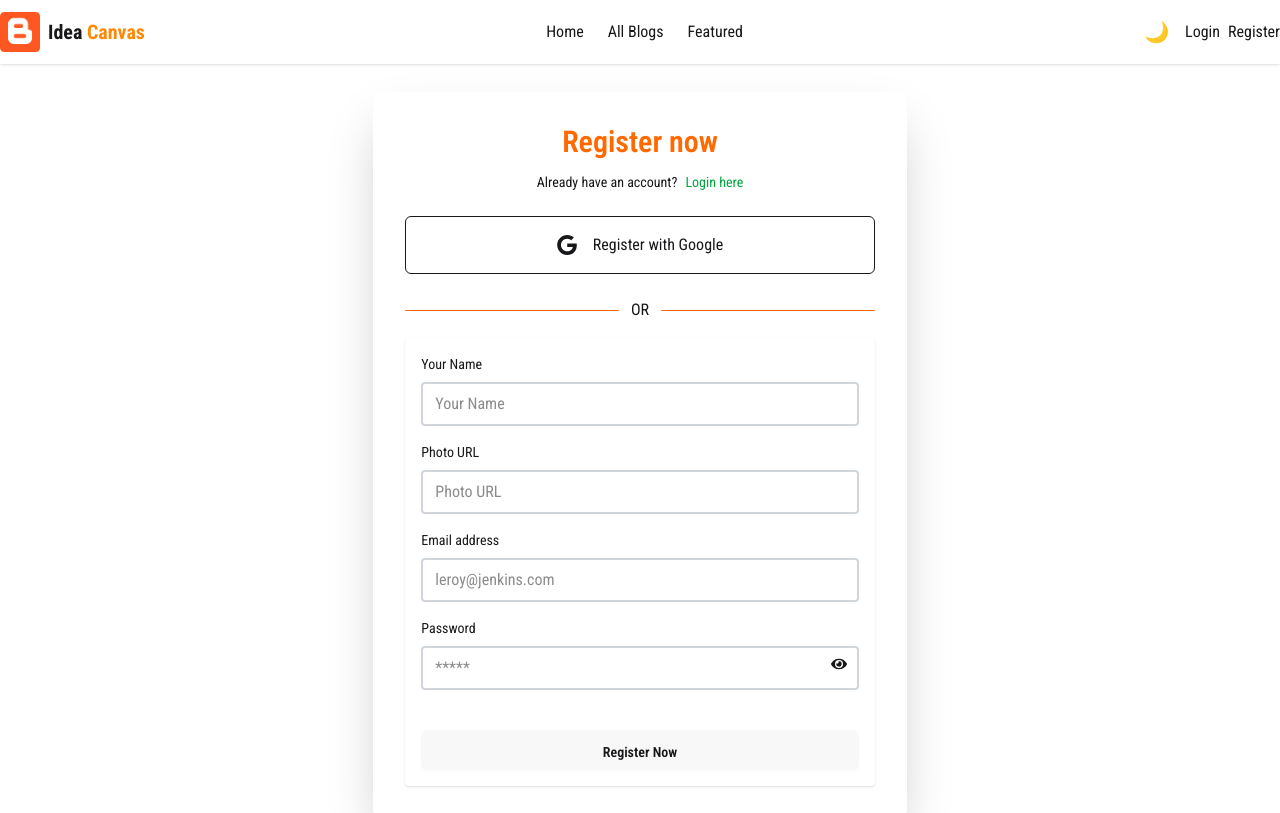
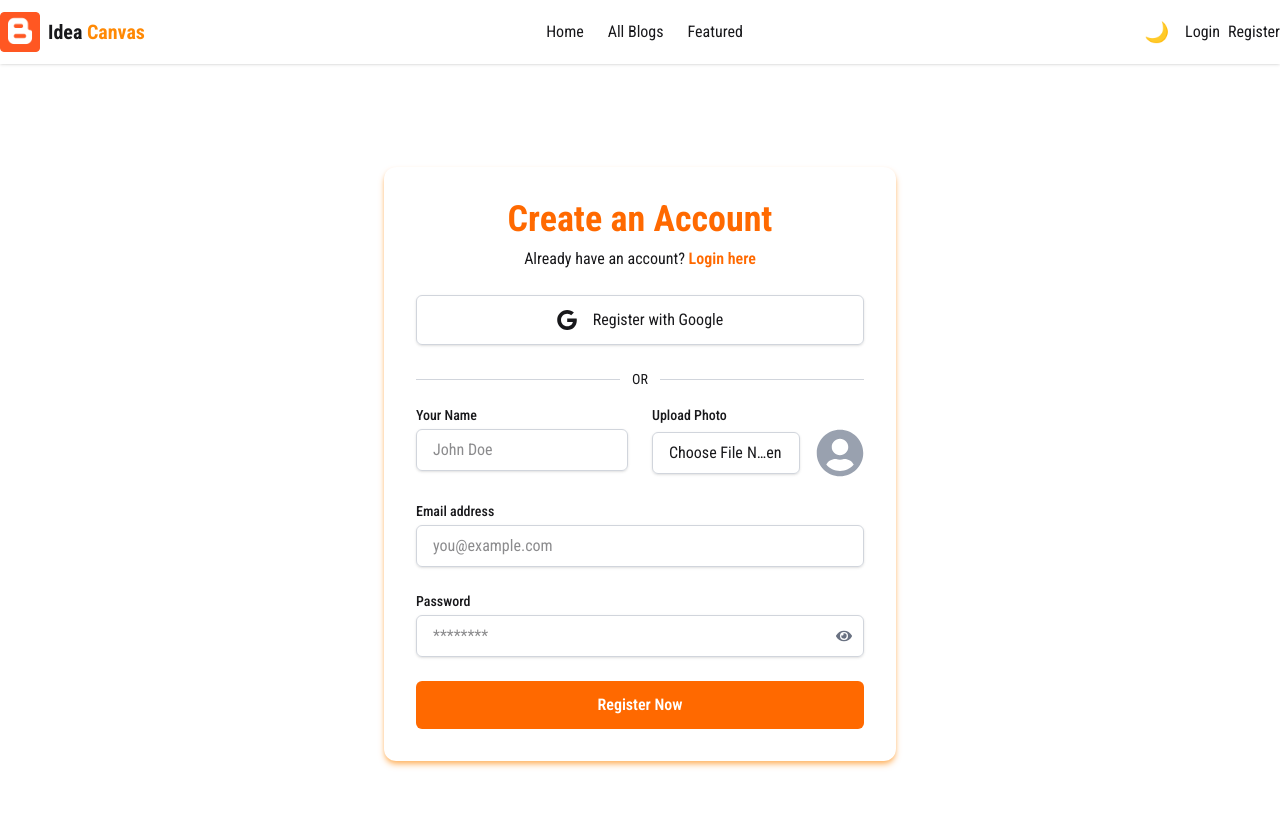
Before and after one commit to SohanurRahman007/assignment-11-idea-canvas-client-polishing, a React (Vite) app: page /register in a window 1280 px wide. Shown: the top 813 px of the page. Built offline with nearby package versions, Linux system fonts and the light colour scheme; no server answers.

Commit message:
login and register polishing done

```diff
--- a/src/pages/Login/Login.jsx
+++ b/src/pages/Login/Login.jsx
@@ -1,85 +1,94 @@
 import { useContext, useState } from "react";
 import { Link, useLocation, useNavigate } from "react-router-dom";
+import toast from "react-hot-toast";
 import { AuthContext } from "../../provider/AuthProvider";
-import Swal from "sweetalert2";
 import { FaEye, FaEyeSlash } from "react-icons/fa";
 import { Helmet } from "react-helmet-async";
 
 const Login = () => {
   const { loginUser, googleLogin } = useContext(AuthContext);
   const [showPassword, setShowPassword] = useState(false);
+  const [formData, setFormData] = useState({
+    email: "",
+    password: "",
+  });
+
   const location = useLocation();
   const navigate = useNavigate();
 
-  const handleLogin = (e) => {
-    e.preventDefault();
-    const form = e.target;
-    const email = form.email.value;
-    const password = form.password.value;
-
-    // Login User
-    loginUser(email, password)
-      .then((result) => {
-        Swal.fire({
-          title: "Login successfully!",
-          icon: "success",
-          timer: 1500,
-          showConfirmButton: false,
-        });
-        navigate(`${location.state ? location.state : "/"}`);
-        console.log(result);
-      })
-      .catch((error) => {
-        const errorCode = error.code;
-        console.log(errorCode);
+  // Handle input changes for the controlled component
+  const handleChange = (e) => {
+    setFormData({
+      ...formData,
+      [e.target.name]: e.target.value,
     });
   };
 
+  // Login with email and password
+  const handleLogin = async (e) => {
+    e.preventDefault();
+    const { email, password } = formData;
+
+    const toastId = toast.loading("Logging in...");
+
+    try {
+      await loginUser(email, password);
+      toast.success("Login successful!", { id: toastId });
+      navigate(location.state || "/");
+    } catch (error) {
+      toast.error("Invalid email or password.", { id: toastId });
+      console.error("Login error:", error);
+    }
+  };
+
   // Login with Google
-  const handleGoogleLogin = () => {
-    googleLogin()
-      .then((result) => {
-        Swal.fire({
-          title: "Login successfully!",
-          icon: "success",
-          timer: 1500,
-          showConfirmButton: false,
+  const handleGoogleLogin = async () => {
+    const toastId = toast.loading("Logging in with Google...");
+    try {
+      await googleLogin();
+      toast.success("Login successful!", { id: toastId });
+      navigate(location.state || "/");
+    } catch (error) {
+      toast.error("Failed to login with Google.", { id: toastId });
+      console.error("Google login error:", error);
+    }
+  };
+
+  // Fills the form with demo data for quick testing
+  const handleFillForm = () => {
+    setFormData({
+      email: "sohanur007@gmail.com",
+      password: "Sohanur@007",
     });
-        navigate(`${location.state ? location.state : "/"}`);
-        console.log(result);
-      })
-      .catch((error) => {
-        console.log(error);
+    toast("Demo credentials filled!", {
+      icon: "👏",
     });
   };
 
   return (
-    <div className="my-7 flex flex-col">
+    <div className="flex items-center justify-center min-h-screen p-4">
       <Helmet>
         <title>Login | Idea Canvas</title>
       </Helmet>
-      <div className="card  w-full mx-auto md:w-5/12 shrink-0 shadow-2xl ">
-        <div className="w-full mx-auto rounded-b-md  sm:p-8 ">
-          <h2 className="mb-3 text-3xl font-semibold text-center text-orange-500">
-            Login Now
-          </h2>
-          <p className="text-sm text-center text-base-content">
-            Dont have account?
+      <div className="w-full max-w-lg p-8 space-y-6 rounded-xl shadow-md shadow-orange-300 transition-all duration-300 transform scale-100">
+        <div className="text-center">
+          <h2 className="text-4xl font-bold text-orange-500">Welcome Back!</h2>
+          <p className="text-base text-base-content mt-2">
+            Don't have an account?{" "}
             <Link
               to="/register"
-              href="#"
-              rel="noopener noreferrer"
-              className="focus:underline hover:underline text-green-500 ml-1"
+              className="text-orange-500 hover:underline font-semibold"
             >
               Register here
             </Link>
           </p>
-          <div className="my-6 space-y-4">
+        </div>
+
+        {/* Google Login Button */}
+        <div className="my-6">
           <button
             onClick={handleGoogleLogin}
-              aria-label="Login with Google"
-              type="button"
-              className="flex items-center justify-center w-full p-4 space-x-4 border rounded-md focus:ring-2 focus:ring-offset-1 dark:border-gray-600 focus:dark:ring-violet-600 hover:bg-orange-500 hover:text-white cursor-pointer transition-colors duration-300"
+            className="flex items-center justify-center w-full py-3 space-x-4 border border-gray-300 rounded-md shadow-sm transition duration-300 ease-in-out hover:bg-orange-500 hover:text-white text-base-content"
           >
             <svg
               xmlns="http://www.w3.org/2000/svg"
@@ -91,21 +100,21 @@ const Login = () => {
             <p>Login with Google</p>
           </button>
         </div>
+
+        {/* Separator */}
         <div className="flex items-center w-full my-4">
-            <hr className="w-full text-base-content border-orange-500" />
-            <p className="px-3 text-base-content ">OR</p>
-            <hr className="w-full border-orange-500 text-base-content" />
+          <hr className="w-full border-gray-300" />
+          <p className="px-3 text-base-content text-sm">OR</p>
+          <hr className="w-full border-gray-300" />
         </div>
-          <form
-            onSubmit={handleLogin}
-            className="space-y-8 p-4 transition-all bg-base-100 rounded-sm shadow"
-          >
-            <div className="space-y-4 bg-base-100 text-base-content">
+
+        {/* Login Form */}
+        <form onSubmit={handleLogin} className="space-y-6">
           {/* Email Field */}
-              <div className="space-y-2">
+          <div>
             <label
               htmlFor="email"
-                  className="block text-sm text-base-content"
+              className="block text-sm font-medium text-base-content"
             >
               Email address
             </label>
@@ -113,53 +122,62 @@ const Login = () => {
               type="email"
               name="email"
               id="email"
-                  placeholder="leroy@jenkins.com"
-                  className="w-full px-3 py-2  border-2 border-gray-300 focus:outline-none focus:border-orange-500 rounded-sm bg-base-100"
+              value={formData.email}
+              onChange={handleChange}
+              placeholder="you@example.com"
+              className="w-full px-4 py-2 mt-1 border border-gray-300 rounded-md shadow-sm  focus:outline-none focus:ring-2 focus:ring-orange-500 focus:border-orange-500 transition duration-300"
               required
             />
           </div>
 
           {/* Password Field with Toggle */}
-              <div className="space-y-2 relative">
-                <div className="flex justify-between">
-                  <label htmlFor="password" className="text-sm">
+          <div className="relative">
+            <div className="flex justify-between items-center">
+              <label
+                htmlFor="password"
+                className="text-sm font-medium text-base-content"
+              >
                 Password
               </label>
-                  <a
-                    href="#"
-                    className="text-xs hover:underline text-base-content"
-                  >
-                    Forgot password?
-                  </a>
             </div>
-
             <input
               type={showPassword ? "text" : "password"}
               name="password"
               id="password"
-                  placeholder="*****"
-                  className="w-full px-3 py-2 rounded-sm text-base-content pr-10  border-2 border-gray-300 focus:outline-none focus:border-orange-500"
+              value={formData.password}
+              onChange={handleChange}
+              placeholder="********"
+              className="w-full px-4 py-2 mt-1 pr-10 border border-gray-300 rounded-md shadow-sm  focus:outline-none focus:ring-2 focus:ring-orange-500 focus:border-orange-500 transition duration-300"
               required
             />
-
-                {/* Toggle Button */}
             <button
               type="button"
               onClick={() => setShowPassword(!showPassword)}
-                  className="absolute right-3 top-[2.4rem] text-base-content focus:outline-none"
+              className="absolute inset-y-0 right-0 top-6 pr-3 flex items-center text-gray-500 focus:outline-none"
             >
               {showPassword ? <FaEyeSlash /> : <FaEye />}
             </button>
           </div>
-            </div>
 
           {/* Submit Button */}
-            <input
+          <div>
+            <button
               type="submit"
-              value="Login Now"
-              className="w-full px-8 btn py-3 font-semibold rounded-sm bg-orange-500 text-white "
-            />
+              className="w-full py-3 font-semibold rounded-md text-white bg-orange-500 hover:bg-orange-600 transition duration-300"
+            >
+              Login Now
+            </button>
+          </div>
         </form>
+
+        {/* Demo Credentials Button */}
+        <div className="pt-2">
+          <button
+            onClick={handleFillForm}
+            className="w-full py-2 text-sm font-semibold rounded-md text-orange-500 border border-orange-500 hover:bg-orange-500 hover:text-white transition duration-300"
+          >
+            Fill with Demo Credentials
+          </button>
         </div>
       </div>
     </div>
--- a/src/pages/Register/Register.jsx
+++ b/src/pages/Register/Register.jsx
@@ -1,211 +1,304 @@
 import { useContext, useState } from "react";
-import { Link, useLocation, useNavigate } from "react-router";
-import Swal from "sweetalert2";
+import { Link, useLocation, useNavigate } from "react-router-dom";
+import toast from "react-hot-toast";
 import { AuthContext } from "../../provider/AuthProvider";
 import { FaEye, FaEyeSlash } from "react-icons/fa";
 import { Helmet } from "react-helmet-async";
+import { FaUserCircle } from "react-icons/fa";
+import axios from "axios";
+// Import the updateProfile function directly from firebase/auth
+import { updateProfile } from "firebase/auth";
 
 const Register = () => {
+  // We no longer destructure updateUserProfile from AuthContext
   const { createUser, googleLogin } = useContext(AuthContext);
-  const [error, setError] = useState("");
-  const [success, setSuccess] = useState("");
   const [showPassword, setShowPassword] = useState(false);
+  const [isUploading, setIsUploading] = useState(false);
+  const [previewUrl, setPreviewUrl] = useState("");
+  const [imageFile, setImageFile] = useState(null);
+
+  const imgbbApiKey = import.meta.env.VITE_IMGBB_API_KEY;
+
+  const [formData, setFormData] = useState({
+    name: "",
+    email: "",
+    password: "",
+  });
+
   const location = useLocation();
   const navigate = useNavigate();
 
-  const handleRegister = (e) => {
+  // Handle input changes for the controlled component
+  const handleChange = (e) => {
+    setFormData({
+      ...formData,
+      [e.target.name]: e.target.value,
+    });
+  };
+
+  // Handles the image file upload
+  const handleImageChange = (e) => {
+    const file = e.target.files[0];
+    if (file) {
+      setImageFile(file);
+      setPreviewUrl(URL.createObjectURL(file));
+    } else {
+      setImageFile(null);
+      setPreviewUrl("");
+    }
+  };
+
+  // Handles the main registration process
+  const handleRegister = async (e) => {
     e.preventDefault();
-    const form = e.target;
+    const { name, email, password } = formData;
 
-    const formData = new FormData(form);
-    const { email, password, ...userProfile } = Object.fromEntries(
-      formData.entries()
-    );
-
-    // ✅ Password validations
+    // Password validations
     if (password.length < 6) {
-      return setError("Password must be at least 6 characters long.");
+      return toast.error("Password must be at least 6 characters long.");
     }
     if (!/[A-Z]/.test(password)) {
-      return setError("Password must include at least one uppercase letter.");
+      return toast.error(
+        "Password must include at least one uppercase letter."
+      );
     }
     if (!/[!@#$%^&*]/.test(password)) {
-      return setError(
+      return toast.error(
         "Password must include at least one special character (!@#$%^&*)."
       );
     }
     if (!/[0-9]/.test(password)) {
-      return setError("Password must include at least one number (0-9).");
+      return toast.error("Password must include at least one number (0-9).");
     }
 
-    // create User
-    createUser(email, password)
-      .then((result) => {
-        Swal.fire({
-          title: "Login successfully!",
-          icon: "success",
-          timer: 1500,
-          showConfirmButton: false,
+    const toastId = toast.loading("Creating user account...");
+    let photoURL = "";
+
+    // Upload photo to ImgBB if a file is selected
+    if (imageFile) {
+      setIsUploading(true);
+      const imgbbToastId = toast.loading("Uploading image...", {
+        id: "imgbb-toast",
       });
-        navigate(`${location.state ? location.state : "/"}`);
-        console.log(result);
-      })
-      .catch((error) => {
-        console.log(error);
+
+      try {
+        const uploadFormData = new FormData();
+        uploadFormData.append("image", imageFile);
+
+        const response = await axios.post(
+          `https://api.imgbb.com/1/upload?key=${imgbbApiKey}`,
+          uploadFormData
+        );
+
+        photoURL = response.data.data.url;
+        toast.success("Image uploaded successfully!", { id: imgbbToastId });
+      } catch (error) {
+        toast.error("Failed to upload image. Using a default photo.", {
+          id: imgbbToastId,
         });
+        console.error("Image upload failed:", error);
+        photoURL = "https://source.unsplash.com/100x100/?portrait"; // Default photo
+      } finally {
+        setIsUploading(false);
+      }
+    } else {
+      photoURL = "https://source.unsplash.com/100x100/?portrait";
+    }
+
+    // Create user and update profile
+    try {
+      const userCredential = await createUser(email, password);
+
+      // We are now using the imported updateProfile function directly.
+      await updateProfile(userCredential.user, {
+        displayName: name,
+        photoURL: photoURL,
+      });
+
+      toast.success("Registration successful!", { id: toastId });
+      navigate(location.state || "/");
+    } catch (error) {
+      toast.error(error.message, { id: toastId });
+      console.error(error);
+    }
   };
 
   // Login with Google
-  const handleGoogleLogin = () => {
-    googleLogin()
-      .then((result) => {
-        Swal.fire({
-          title: "Login successfully!",
-          icon: "success",
-          timer: 1500,
-          showConfirmButton: false,
-        });
-        navigate(`${location.state ? location.state : "/"}`);
-        console.log(result);
-      })
-      .catch((error) => {
-        console.log(error);
-      });
+  const handleGoogleLogin = async () => {
+    const toastId = toast.loading("Logging in with Google...");
+    try {
+      await googleLogin();
+      toast.success("Login successful!", { id: toastId });
+      navigate(location.state || "/");
+    } catch (error) {
+      toast.error("Failed to login with Google.", { id: toastId });
+      console.error(error);
+    }
   };
 
   return (
-    <div className="my-7 flex flex-col">
+    <div className="flex items-center justify-center min-h-screen p-4">
       <Helmet>
         <title>Register | Idea Canvas</title>
       </Helmet>
-      <div className="card text-black w-full mx-auto md:w-5/12 shrink-0 shadow-2xl ">
-        <div className="w-full mx-auto rounded-b-md sm:p-8 text-black dark:text-white">
-          <h2 className="mb-3 text-3xl font-semibold text-center text-orange-500">
-            Register now
+      <div className="w-full max-w-lg p-8 space-y-6  rounded-xl shadow-md shadow-orange-300 transition-all duration-300 transform scale-100">
+        <div className="text-center">
+          <h2 className="text-4xl font-bold text-orange-500">
+            Create an Account
           </h2>
-          <p className="text-sm text-center text-base-content ">
-            Already have an account?
+          <p className="text-base text-base-content mt-2">
+            Already have an account?{" "}
             <Link
               to="/login"
-              href="#"
-              rel="noopener noreferrer"
-              className="focus:underline hover:underline text-green-600 ml-2"
+              className="text-orange-500 hover:underline font-semibold"
             >
               Login here
             </Link>
           </p>
-          <div className="my-6 space-y-4 text-base-content">
+        </div>
+
+        {/* Google Login Button */}
+        <div className="my-6">
           <button
             onClick={handleGoogleLogin}
-              aria-label="Login with Google"
-              type="button"
-              className="flex items-center justify-center w-full p-4 space-x-4 border rounded-md focus:ring-2 focus:ring-offset-1 dark:border-gray-600 hover:bg-orange-500 hover:text-white cursor-pointer transition-colors duration-300"
+            className="flex items-center justify-center w-full py-3 space-x-4 border border-gray-300 rounded-md shadow-sm transition duration-300 ease-in-out hover:bg-orange-500 hover:text-white text-base-content"
           >
             <svg
               xmlns="http://www.w3.org/2000/svg"
               viewBox="0 0 32 32"
-                className="w-5 h-5 fill-current text-base-content "
+              className="w-5 h-5 fill-current"
             >
               <path d="M16.318 13.714v5.484h9.078c-0.37 2.354-2.745 6.901-9.078 6.901-5.458 0-9.917-4.521-9.917-10.099s4.458-10.099 9.917-10.099c3.109 0 5.193 1.318 6.38 2.464l4.339-4.182c-2.786-2.599-6.396-4.182-10.719-4.182-8.844 0-16 7.151-16 16s7.156 16 16 16c9.234 0 15.365-6.49 15.365-15.635 0-1.052-0.115-1.854-0.255-2.651z"></path>
             </svg>
-              <p className="text-base-content ">Register with Google</p>
+            <p>Register with Google</p>
           </button>
         </div>
+
+        {/* Separator */}
         <div className="flex items-center w-full my-4">
-            <hr className="w-full border-orange-500" />
-            <p className="px-3 border-orange-500 text-base-content">OR</p>
-            <hr className="w-full border-orange-500" />
+          <hr className="w-full border-gray-300" />
+          <p className="px-3 text-base-content text-sm">OR</p>
+          <hr className="w-full border-gray-300" />
         </div>
-          <form
-            onSubmit={handleRegister}
-            className="space-y-8 p-4 transition-all rounded-sm bg-base-100 text-base-content shadow-sm"
+
+        {/* Register Form */}
+        <form onSubmit={handleRegister} className="space-y-6">
+          {/* Name and Photo Fields in a single row */}
+          <div className="flex flex-col md:flex-row gap-6">
+            {/* Name Field */}
+            <div className="flex-1">
+              <label
+                htmlFor="name"
+                className="block text-sm font-medium text-base-content"
               >
-            <div className="space-y-4">
-              <div className="space-y-2">
-                <label htmlFor="email" className="block text-sm">
                 Your Name
               </label>
-                {/* name */}
               <input
                 type="text"
                 name="name"
                 id="name"
-                  placeholder="Your Name"
+                value={formData.name}
+                onChange={handleChange}
+                placeholder="John Doe"
+                className="w-full px-4 py-2 mt-1 border border-gray-300 rounded-md shadow-sm  focus:outline-none focus:ring-2 focus:ring-orange-500 focus:border-orange-500 transition duration-300"
                 required
-                  className="w-full px-3 py-2  border-2 border-gray-300 focus:outline-none focus:border-orange-500 rounded-sm bg-base-100"
               />
             </div>
-              <div className="space-y-2">
-                <label htmlFor="email" className="block text-sm">
-                  Photo URL
-                  {/* photo */}
+
+            {/* Photo Upload with Preview */}
+            <div className="flex-1">
+              <label
+                htmlFor="photo"
+                className="block text-sm font-medium text-base-content"
+              >
+                Upload Photo
               </label>
+              <div className="flex items-center mt-1">
                 <input
-                  type="text"
+                  type="file"
                   name="photo"
                   id="photo"
-                  placeholder="Photo URL"
-                  required
-                  className="w-full px-3 py-2  border-2 border-gray-300 focus:outline-none focus:border-orange-500 rounded-sm bg-base-100"
+                  accept="image/*"
+                  onChange={handleImageChange}
+                  className="flex-1 w-full px-4 py-2 border border-gray-300 rounded-md shadow-sm  focus:outline-none focus:ring-2 focus:ring-orange-500 focus:border-orange-500 transition duration-300"
                 />
+                {previewUrl ? (
+                  <img
+                    src={previewUrl}
+                    alt="Preview"
+                    className="h-12 w-12 ml-4 rounded-md object-cover"
+                  />
+                ) : (
+                  <FaUserCircle className="h-12 w-12 ml-4 text-gray-400" />
+                )}
               </div>
-              <div className="space-y-2">
-                <label htmlFor="email" className="block text-sm">
+            </div>
+          </div>
+
+          {/* Email Field */}
+          <div>
+            <label
+              htmlFor="email"
+              className="block text-sm font-medium text-base-content"
+            >
               Email address
             </label>
-                {/* email */}
             <input
               type="email"
               name="email"
               id="email"
-                  placeholder="leroy@jenkins.com"
+              value={formData.email}
+              onChange={handleChange}
+              placeholder="you@example.com"
+              className="w-full px-4 py-2 mt-1 border border-gray-300 rounded-md shadow-sm  focus:outline-none focus:ring-2 focus:ring-orange-500 focus:border-orange-500 transition duration-300"
               required
-                  className="w-full px-3 py-2  border-2 border-gray-300 focus:outline-none focus:border-orange-500 rounded-sm bg-base-100"
             />
           </div>
+
           {/* Password Field with Toggle */}
-              <div className="space-y-2 relative">
-                <div className="flex justify-between">
-                  <label htmlFor="password" className="text-sm">
+          <div className="relative">
+            <div className="flex justify-between items-center">
+              <label
+                htmlFor="password"
+                className="text-sm font-medium text-base-content"
+              >
                 Password
               </label>
             </div>
-
             <input
               type={showPassword ? "text" : "password"}
               name="password"
               id="password"
-                  placeholder="*****"
-                  className="w-full px-3 py-2 rounded-sm text-base-content pr-10  border-2 border-gray-300 focus:outline-none focus:border-orange-500"
+              value={formData.password}
+              onChange={handleChange}
+              placeholder="********"
+              className="w-full px-4 py-2 mt-1 pr-10 border border-gray-300 rounded-md shadow-sm  focus:outline-none focus:ring-2 focus:ring-orange-500 focus:border-orange-500 transition duration-300"
               required
             />
-
-                {/* Toggle Button */}
             <button
               type="button"
               onClick={() => setShowPassword(!showPassword)}
-                  className="absolute right-3 top-[2.4rem] text-base-content focus:outline-none"
+              className="absolute inset-y-0 right-0 top-6 pr-3 flex items-center text-gray-500 focus:outline-none"
             >
               {showPassword ? <FaEyeSlash /> : <FaEye />}
             </button>
           </div>
+
+          {/* Submit Button */}
+          <div>
+            <button
+              type="submit"
+              disabled={isUploading}
+              className={`w-full py-3 font-semibold rounded-md text-white transition duration-300 ${
+                isUploading
+                  ? "bg-gray-400 cursor-not-allowed"
+                  : "bg-orange-500 hover:bg-orange-600"
+              }`}
+            >
+              {isUploading ? "Uploading Photo..." : "Register Now"}
+            </button>
           </div>
-            <input
-              type="submit"
-              value="Register Now"
-              className="w-full px-8 btn py-3 font-semibold rounded-md dark:bg-orange-500 dark:text-gray-50 border-none"
-            />
         </form>
-          {/* Password error message */}
-          {error && (
-            <p className="text-red-500 text-sm font-medium text-center">
-              {error}
-            </p>
-          )}
-          {success && (
-            <p className="text-green-600 text-sm text-center">{success}</p>
-          )}
-        </div>
       </div>
     </div>
   );
```
Lines whose indentation alone changed are shown as unchanged.
